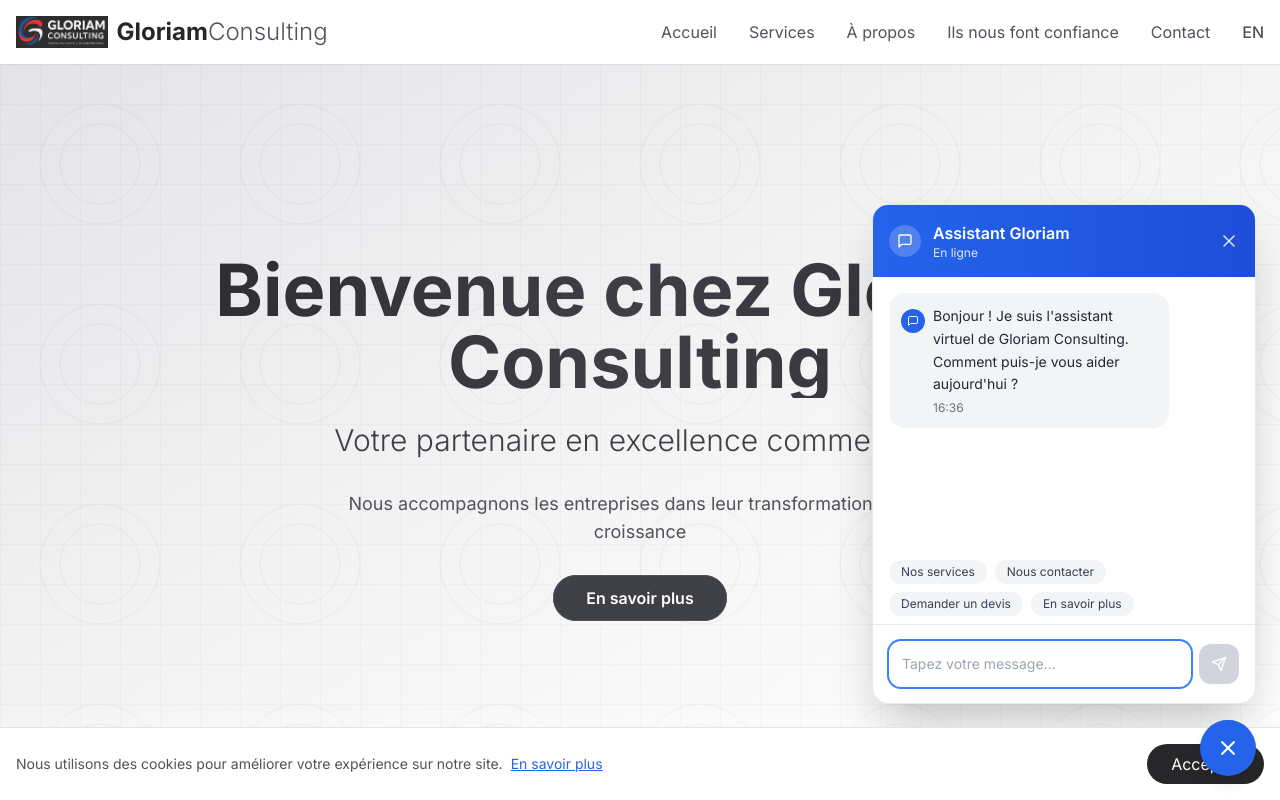
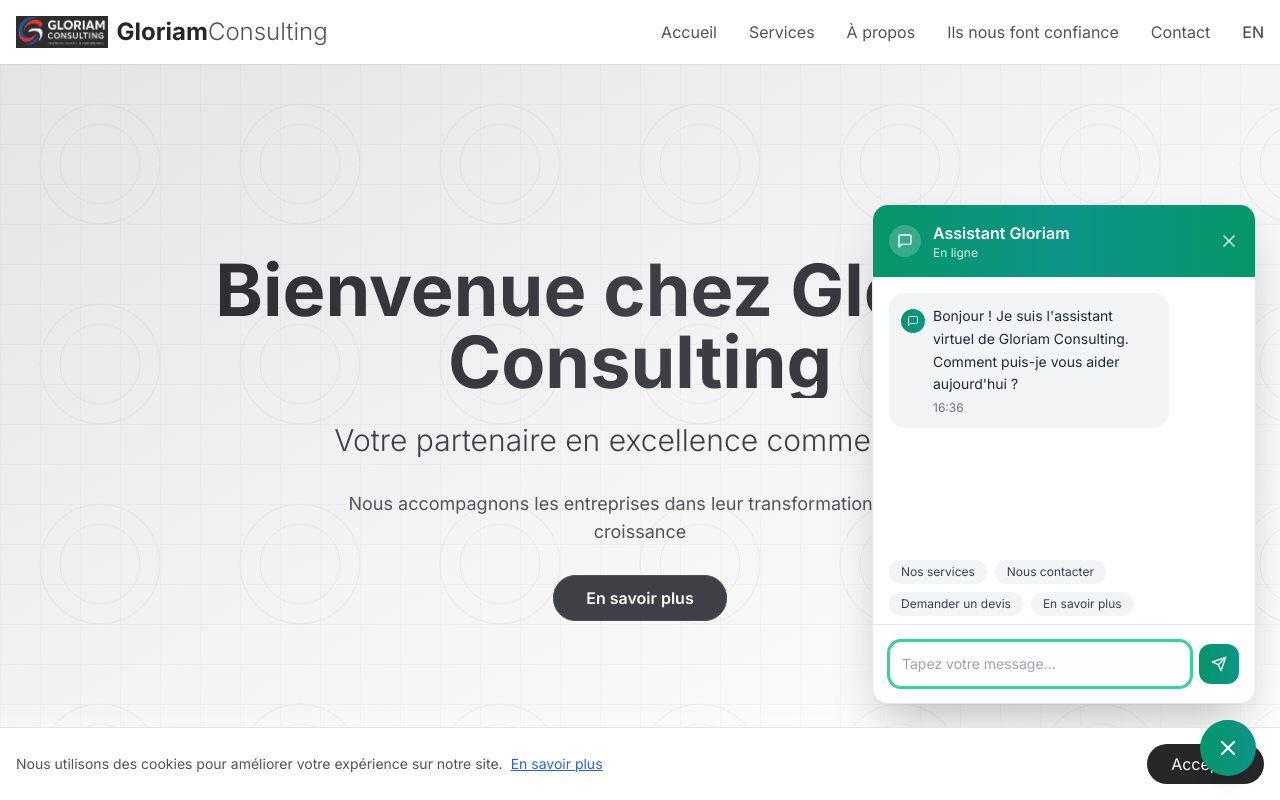
Before and after one commit to mhdaouda/gloriam-consulting, a Next.js app: page /fr/ in a window 1280 px wide. Both pictures are taken after a click on the button 1228 px from the left and 748 px from the top of the page. Shown: the top 800 px of the page. Built offline with nearby package versions, Linux system fonts and the light colour scheme.

Commit message:
style: Changer la couleur du chatbot du bleu au vert emerald/teal pour correspondre à la page contact

```diff
--- a/src/app/_components/Chatbot.tsx
+++ b/src/app/_components/Chatbot.tsx
@@ -200,7 +200,7 @@
       {/* Bouton flottant */}
       <motion.button
         onClick={() => setIsOpen(!isOpen)}
-        className="fixed bottom-6 right-6 z-50 bg-blue-600 hover:bg-blue-700 text-white p-4 rounded-full shadow-lg transition-colors duration-200"
+        className="fixed bottom-6 right-6 z-50 bg-gradient-to-r from-emerald-600 to-teal-600 hover:from-emerald-700 hover:to-teal-700 text-white p-4 rounded-full shadow-lg transition-all duration-200"
         whileHover={{ scale: 1.05 }}
         whileTap={{ scale: 0.95 }}
         initial={{ scale: 0 }}
@@ -243,7 +243,7 @@
             className="fixed bottom-24 right-6 z-40 w-96 h-[500px] bg-white rounded-2xl shadow-2xl border border-gray-200 flex flex-col overflow-hidden"
           >
             {/* En-tête */}
-            <div className="bg-gradient-to-r from-blue-600 to-blue-700 text-white p-4 flex items-center justify-between">
+            <div className="bg-gradient-to-r from-emerald-600 via-teal-600 to-emerald-600 text-white p-4 flex items-center justify-between">
               <div className="flex items-center space-x-3">
                 <div className="w-8 h-8 bg-white/20 rounded-full flex items-center justify-center">
                   <FiMessageSquare size={16} />
@@ -252,7 +252,7 @@
                   <h3 className="font-semibold">
                     {locale === 'fr' ? 'Assistant Gloriam' : 'Gloriam Assistant'}
                   </h3>
-                  <p className="text-xs text-blue-100">
+                  <p className="text-xs text-emerald-100">
                     {t('online')}
                   </p>
                 </div>
@@ -277,20 +277,20 @@
                   <div
                     className={`max-w-[80%] p-3 rounded-2xl ${
                       message.isUser
-                        ? 'bg-blue-600 text-white'
+                        ? 'bg-gradient-to-r from-emerald-600 to-teal-600 text-white'
                         : 'bg-gray-100 text-gray-800'
                     }`}
                   >
                     <div className="flex items-start space-x-2">
                       {!message.isUser && (
-                        <div className="w-6 h-6 bg-blue-600 rounded-full flex items-center justify-center flex-shrink-0 mt-1">
+                        <div className="w-6 h-6 bg-gradient-to-r from-emerald-600 to-teal-600 rounded-full flex items-center justify-center flex-shrink-0 mt-1">
                           <FiMessageSquare size={12} className="text-white" />
                         </div>
                       )}
                       <div className="flex-1">
                         <p className="text-sm leading-relaxed">{message.text}</p>
                         <p className={`text-xs mt-1 ${
-                          message.isUser ? 'text-blue-100' : 'text-gray-500'
+                          message.isUser ? 'text-emerald-100' : 'text-gray-500'
                         }`}>
                           {message.timestamp.toLocaleTimeString(locale === 'fr' ? 'fr-FR' : 'en-US', {
                             hour: '2-digit',
@@ -317,7 +317,7 @@
                 >
                   <div className="bg-gray-100 text-gray-800 p-3 rounded-2xl">
                     <div className="flex items-center space-x-2">
-                      <div className="w-6 h-6 bg-blue-600 rounded-full flex items-center justify-center">
+                      <div className="w-6 h-6 bg-gradient-to-r from-emerald-600 to-teal-600 rounded-full flex items-center justify-center">
                         <FiMessageSquare size={12} className="text-white" />
                       </div>
                       <div className="flex space-x-1">
@@ -360,13 +360,13 @@
                   onChange={(e) => setInputValue(e.target.value)}
                   onKeyPress={handleKeyPress}
                   placeholder={t('typeMessage')}
-                  className="flex-1 p-3 border border-gray-300 rounded-xl focus:outline-none focus:ring-2 focus:ring-blue-500 focus:border-transparent text-sm"
+                  className="flex-1 p-3 border border-emerald-200 rounded-xl focus:outline-none focus:ring-2 focus:ring-emerald-400 focus:border-emerald-400 text-sm"
                   disabled={isTyping}
                 />
                 <button
                   onClick={handleSendMessage}
                   disabled={!inputValue.trim() || isTyping}
-                  className="bg-blue-600 hover:bg-blue-700 disabled:bg-gray-300 text-white p-3 rounded-xl transition-colors disabled:cursor-not-allowed"
+                  className="bg-gradient-to-r from-emerald-600 to-teal-600 hover:from-emerald-700 hover:to-teal-700 disabled:bg-gray-300 text-white p-3 rounded-xl transition-all duration-200 disabled:cursor-not-allowed"
                 >
                   <FiSend size={16} />
                 </button>
```
